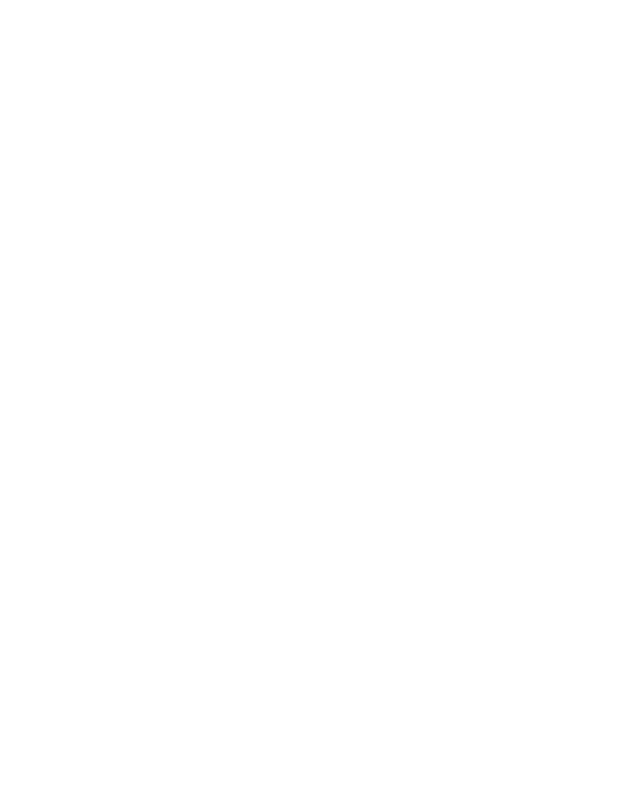
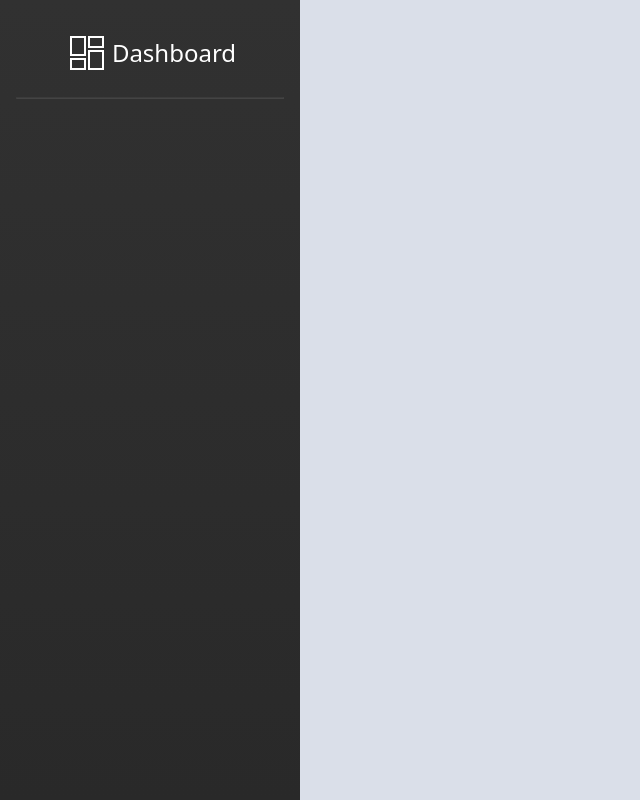
Before and after one commit to obviouslymilk/admin-dashboard, a plain HTML site: page index.html in a window 1280 px wide. Shown: the whole page, without its empty margins (0-640 px from the left). Drawn offline with Linux system fonts and the light colour scheme.

Commit message:
Add aside logo

```diff
--- a/index.html
+++ b/index.html
@@ -3,12 +3,15 @@
 <head>
     <meta charset="UTF-8">
     <meta name="viewport" content="width=device-width, initial-scale=1.0">
-    <title>Admin  Dashboard</title>
+    <title>Admin Dashboard</title>
     <link rel="stylesheet" href="styles.css">
 </head>
 <body>
     <header>
-        <div></div>
+        <div>
+            <div id="searchbar"></div>
+            <div id="profile-icon"></div>
+        </div>
         <div>
             <div id="greetings"></div>
             <div id="project-controls"></div>
@@ -19,7 +22,14 @@
         <div id="sidebar"></div>
     </main>
     <aside>
-        <nav></nav>
+        <div id="logo-container">
+            <img src="images/view-dashboard.svg">
+            <h1>Dashboard</h1>
+        </div>
+        <hr>
+        <nav>
+            <a href="" class="nav-item"></a>
+        </nav>
         <nav></nav>
     </aside>
 </body>
--- a/styles.css
+++ b/styles.css
@@ -0,0 +1,52 @@
+html, body {
+    height: 100%;
+}
+
+body {
+    display: grid;
+    grid-template-areas:
+        "aside header"
+        "aside main";
+    grid-template-columns: 300px 1fr;
+    padding: 0;
+    margin: 0;
+    background-color: rgb(218, 223, 233);
+    font-family: system-ui, -apple-system, BlinkMacSystemFont, 'Segoe UI', Roboto, Oxygen, Ubuntu, Cantarell, 'Open Sans', 'Helvetica Neue', sans-serif
+}
+
+header {
+    grid-area: header;
+}
+
+aside {
+    grid-area: aside;
+    background: rgb(48,48,48);
+    background: linear-gradient(0deg, rgb(41, 41, 41) 0%, rgb(49, 49, 49) 100%);
+    padding: 16px;
+
+    hr {
+        opacity: 10%;
+    }
+}
+
+main {
+    grid-area: main;
+}
+
+#logo-container {
+
+    display: flex;
+    justify-content: center;
+    align-items: center;
+
+    img {
+        width: 3rem;
+        fill: white;
+    }
+
+    h1 {
+        font-size: 1.5rem;
+        font-weight: 350;
+        color: white;
+    }
+}
```
Also changed, not shown: images/view-dashboard.svg (added).
